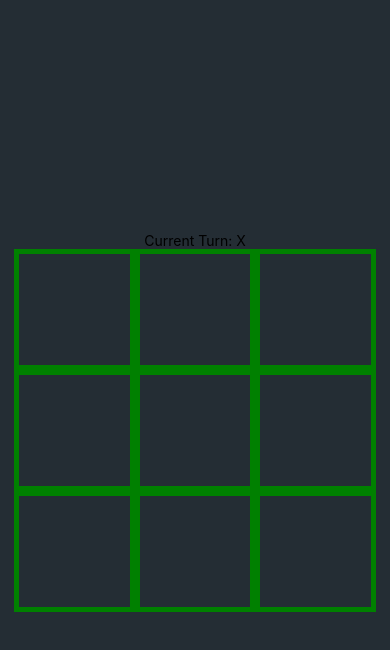
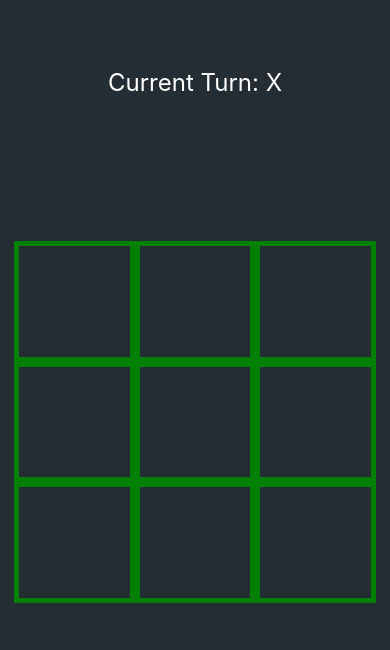
Before and after one commit to Saoa35/TicTacToe-mobile, a React Native app: screen / in a window 390 px wide. Shown: the top 650 px of the page. Built offline with nearby package versions, Linux system fonts and the light colour scheme.

Commit message:
+ added turn text

```diff
--- a/App.js
+++ b/App.js
@@ -9,7 +9,7 @@ export default function App() {
 
   return (
     <View style={styles.container}>
-      <Text>Current Turn: {currentTurn.toUpperCase()}</Text>
+      <Text style={styles.turn}>Current Turn: {currentTurn.toUpperCase()}</Text>
       <PlaygroundScreen
         currentTurn={currentTurn}
         setCurrentTurn={setCurrentTurn}
@@ -25,5 +25,12 @@ const styles = StyleSheet.create({
     alignItems: "center",
     justifyContent: "center",
     backgroundColor: COLORS.background,
+    position: "relative",
+  },
+  turn: {
+    fontSize: 24,
+    color: COLORS.items,
+    position: "absolute",
+    top: "8%",
   },
 });
--- a/src/screens/PlaygroundScreen.jsx
+++ b/src/screens/PlaygroundScreen.jsx
@@ -145,14 +145,6 @@ function PlaygroundScreen({ currentTurn, setCurrentTurn }) {
 export default PlaygroundScreen;
 
 const styles = StyleSheet.create({
-  bg: {
-    width: "100%",
-    height: "100%",
-    alignItems: "center",
-    justifyContent: "center",
-    resizeMode: "contain",
-    paddingTop: 20,
-  },
   playground: {
     width: "93%",
     aspectRatio: 1,
```
